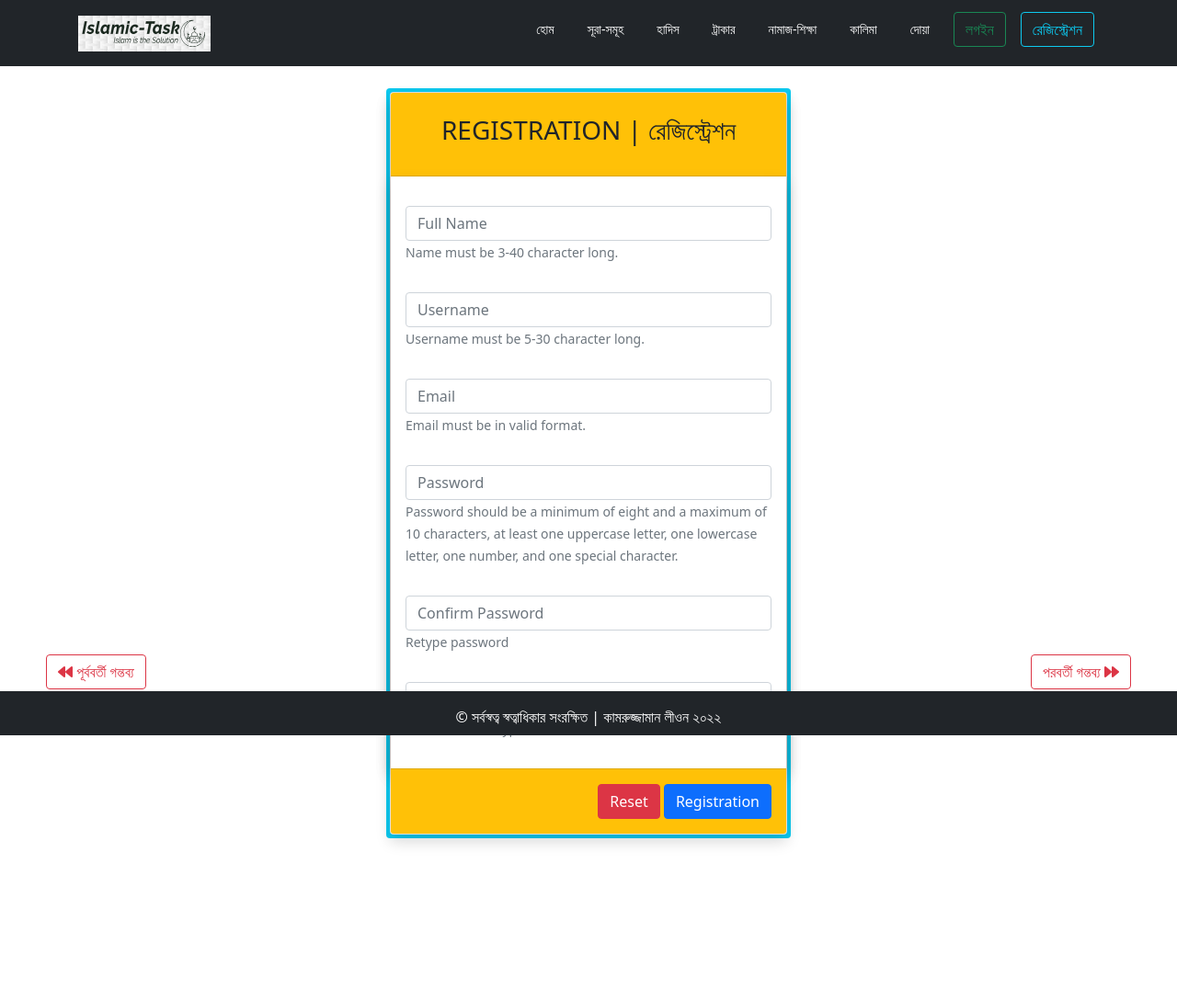
After one commit to kamruzzaman-leeon/Islamic-task, a PHP site: page /registration.php in a window 1280 px wide. The commit adds this page. Shown: the whole page at 92% size. Run offline with PHP 8.4, Linux system fonts and the light colour scheme.

Commit message:
login registration

```diff
--- a/Index.php
+++ b/Index.php
@@ -1,3 +1,4 @@
+<!--  -->
 <!DOCTYPE html>
 <html lang="en">
 
@@ -5,8 +6,10 @@
     <meta charset="UTF-8">
     <meta http-equiv="X-UA-Compatible" content="IE=edge">
     <meta name="viewport" content="width=device-width, initial-scale=1.0">
-    <?php include'header.php'?>
 
+    <!-- header part start-->
+    <?php include 'header.php';?>
+    <!-- header part end -->
     <title>islamic-task | Home</title>
 </head>
 
--- a/db.php
+++ b/db.php
@@ -9,5 +9,5 @@
 
 // }
 // else{
-//     echo "successfully database connected!<br>";
+//     echo "successfully database connected!";
 // }
--- a/footer.php
+++ b/footer.php
@@ -24,25 +24,8 @@
             </div>
         </footer>
     </section>
-    <script>
-			//Get the button
-			var mybutton = document.getElementById("myBtn");
-			// When the user scrolls down 20px from the top of the document, show the button
-			window.onscroll = function() {scrollFunction()};
-			function scrollFunction() {
-			if (document.body.scrollTop > 20 || document.documentElement.scrollTop > 20) {
-			mybutton.style.display = "block";
-			} else {
-			mybutton.style.display = "none";
-			}
-			}
-			// When the user clicks on the button, scroll to the top of the document
-			function topFunction() {
-			document.body.scrollTop = 0;
-			document.documentElement.scrollTop = 0;
-			}
-		</script>
-    <script src="bootstrap-5.1.3-dist/js/bootstrap.bundle.min.js"></script>
+    <?php include 'footfile.php'?>
+
 
 </body>
 
--- /dev/null
+++ b/footfile.php
@@ -0,0 +1,25 @@
+<script>
+//Get the button
+var mybutton = document.getElementById("myBtn");
+// When the user scrolls down 20px from the top of the document, show the button
+window.onscroll = function() {
+    scrollFunction()
+};
+
+function scrollFunction() {
+    if (document.body.scrollTop > 20 || document.documentElement.scrollTop > 20) {
+        mybutton.style.display = "block";
+    } else {
+        mybutton.style.display = "none";
+    }
+}
+// When the user clicks on the button, scroll to the top of the document
+function topFunction() {
+    document.body.scrollTop = 0;
+    document.documentElement.scrollTop = 0;
+}
+</script>
+<script src="bootstrap-5.1.3-dist/js/bootstrap.bundle.min.js"></script>
+<script src="https://ajax.googleapis.com/ajax/libs/jquery/3.4.1/jquery.min.js"></script>
+<!-- Popper JS -->
+<script src="https://cdnjs.cloudflare.com/ajax/libs/popper.js/1.16.0/umd/popper.min.js"></script>
--- a/hadith.php
+++ b/hadith.php
@@ -5,7 +5,10 @@
     <meta charset="UTF-8">
     <meta http-equiv="X-UA-Compatible" content="IE=edge">
     <meta name="viewport" content="width=device-width, initial-scale=1.0">
-    <?php include 'header.php' ?>
+
+    <!-- header part start-->
+    <?php include 'header.php';?>
+    <!-- header part end -->
     <button onclick="topFunction()" id="myBtn" title="Go to top"><span class="colorchange"><i class="fas fa-angle-double-up"></i></span></button>
     <title> হাদিস </title>
 </head>
--- a/hadithChapter.php
+++ b/hadithChapter.php
@@ -5,7 +5,10 @@
     <meta http-equiv="X-UA-Compatible" content="IE=edge">
     <meta name="viewport" content="width=device-width, initial-scale=1.0">
     <title><?php echo $_GET['hadithBookName']; ?> </title>
+
+    <!-- header part start-->
     <?php include 'header.php';?>
+    <!-- header part end -->
     <button onclick="topFunction()" id="myBtn" title="Go to top"><span class="colorchange"><i class="fas fa-angle-double-up"></i></span></button>
 </head>
 <body>
--- a/hadithPage.php
+++ b/hadithPage.php
@@ -1,3 +1,4 @@
+
 <!DOCTYPE html>
 <html lang="en">
 
@@ -6,7 +7,10 @@
     <meta http-equiv="X-UA-Compatible" content="IE=edge">
     <meta name="viewport" content="width=device-width, initial-scale=1.0">
     <title><?php echo $_GET['ChapterName']; ?></title>
-    <?php include 'header.php';?>
+
+    <!-- header part start-->
+    <?php include 'header.php'?>
+    <!-- header part end -->
     <button onclick="topFunction()" id="myBtn" title="Go to top"><span class="colorchange"><i
                 class="fas fa-angle-double-up"></i></span></button>
 </head>
--- a/header.php
+++ b/header.php
@@ -1,3 +1,4 @@
+<!--  -->
 <!DOCTYPE html>
 <html lang="en">
 
@@ -8,16 +9,16 @@
     <link rel="stylesheet" href="style.css">
     <link rel="shortcut icon" href="image\icon\favcon.ico" type="image/x-icon">
     <link rel="stylesheet" href="bootstrap-5.1.3-dist/css/bootstrap.min.css">
-
+     <!-- header part start-->
+     <?php include 'navbar.php'?>
+    <!-- header part end -->
     <!-- font -->
     <link rel="stylesheet" href="https://use.fontawesome.com/releases/v5.15.4/css/all.css"
           integrity="sha384-DyZ88mC6Up2uqS4h/KRgHuoeGwBcD4Ng9SiP4dIRy0EXTlnuz47vAwmeGwVChigm"
           crossorigin="anonymous">
 
 
-    <!-- header part start-->
-    <?php include'navbar.php'?>
-    <!-- header part end -->
+
     <button onclick="topFunction()" id="myBtn" title="Go to top"><span ><i class="fas fa-angle-double-up"></i></span></button>
 
 </body>
--- a/navbar.php
+++ b/navbar.php
@@ -1,3 +1,4 @@
+<?php include 'session.php';?>
 <html>
 <header>
     <nav class="navbar navbar-expand-lg bg-dark">
@@ -41,24 +42,12 @@
                     </li>
 
 
-                    <?php if(!isset($_SESSION)):?>
 
-                    <li class=" nav-item mx-2  mb-2" >
-                    <button type="button" class="btn btn-success" data-bs-toggle="modal" data-bs-target="#loginmodal">লগইন</button>
-                    <?php include 'loginmodel.php'?>
-                    </li>
-                    <li class=" nav-item mx-2  mb-2">
-                    <button type="button" class="btn btn-info" data-bs-toggle="modal" data-bs-target="#regmodal">রেজিস্ট্রেশন</button>
-                    <?php include 'regmodal.php' ?>
-                    </li>
-                    <?php endif?>
-
-                    </li>
-                    <?php if(isset($_SESSION)): ?>
+                    <?php if(isset($_SESSION['admin']) && $_SESSION['admin']==true): ?>
                     <li class="nav-item dropdown">
                         <a class="nav-link dropdown-toggle" href="#" id="navbarDropdown" role="button"
                             data-bs-toggle="dropdown" aria-expanded="false">
-                            User
+                            <?php if(isset($_SESSION['useradmin'])) echo $_SESSION['useradmin']; ?>
                         </a>
                         <ul class="dropdown-menu bg-dark" aria-labelledby="navbarDropdown">
                             <li><a class="dropdown-item" href="#">প্রোফাইল</a></li>
@@ -66,10 +55,41 @@
                             <li>
                                 <hr class="dropdown-divider">
                             </li>
-                            <li><a class="dropdown-item" href="#">লগ-আউট</a></li>
+                            <li><a class="dropdown-item" href="logout.php">লগ-আউট</a></li>
                         </ul>
                     </li>
-                    <?php endif?>
+                    <?php elseif(isset($_SESSION['client']) && $_SESSION['client']==true): ?>
+                    <li class="nav-item dropdown">
+                        <a class="nav-link dropdown-toggle" href="#" id="navbarDropdown" role="button"
+                            data-bs-toggle="dropdown" aria-expanded="false">
+                            <?php if(isset($_SESSION['userclient'])) echo $_SESSION['userclient']; ?>
+                        </a>
+                        <ul class="dropdown-menu bg-dark" aria-labelledby="navbarDropdown">
+                            <li><a class="dropdown-item" href="#">প্রোফাইল</a></li>
+                            <li><a class="dropdown-item" href="#">কার্যকলাপ</a></li>
+                            <li>
+                                <hr class="dropdown-divider">
+                            </li>
+                            <li><a class="dropdown-item" href="logout.php">লগ-আউট</a></li>
+                        </ul>
+                    </li>
+
+                        <?php else:?>
+                    <li class=" nav-item mx-2  mb-2" >
+                    <a href="login.php">
+                    <button type="button" class="btn btn-outline-success"> লগইন</button>
+                    </a>
+
+                    </li>
+                    <li class=" nav-item mx-2  mb-2">
+                    <a href="registration.php">
+                    <button type="button" class="btn btn-outline-info">রেজিস্ট্রেশন</button>
+                    </a>
+
+                    </li>
+                    <?php endif;?>
+
+
 
                 </ul>
             </div>
@@ -77,4 +97,7 @@
     </nav>
 </header>
 
+
+
+
 </html>
--- /dev/null
+++ b/registration.php
@@ -0,0 +1,252 @@
+<!DOCTYPE html>
+<html lang="en">
+
+<head>
+    <meta charset="UTF-8">
+    <meta http-equiv="X-UA-Compatible" content="IE=edge">
+    <meta name="viewport" content="width=device-width, initial-scale=1.0">
+    <title>Registration</title>
+    <?php include 'header.php'; ?>
+</head>
+
+<body>
+    <?php
+
+
+    $error = array();
+    $fnameErr = $usernameErr = $emailErr = $passwordErr = $confirmpasswordErr =$usertypeErr= "";
+    $fname = $username = $email = $password = $confirmpassword = $usertype = "";
+    if ($_SERVER["REQUEST_METHOD"] == "POST") {
+
+        // full name validation
+        if (empty($_POST['fname'])) {
+            $fnameErr = "<div class='text-danger'>Name is required!</div>";
+            $error[] = $fnameErr;
+        } else {
+            $fname = test_input($_POST['fname']);
+            if (!preg_match("/^[a-zA-Z ]{3,40}$/i", $fname)) {
+                $fnameErr = "<div class='text-danger'>Username must be 3-40 alphabetic character long</div>";
+                $error[] = $fnameErr;
+            }
+        }
+
+        // username validation
+        if (empty($_POST['username'])) {
+            $usernameErr = "<div class='text-danger'>Username is required!";
+            $error[] = $usernameErr;
+        } else {
+            $username = test_input($_POST['username']);
+            if (!preg_match("/^[a-zA-Z0-9 ]{5,40}$/i", $username)) {
+                $usernameErr = "<div class='text-danger'>Username must be 5-30 digit and alphabetic character long</div>";
+                $error[] = $usernameErr;
+            }
+        }
+
+        // email validation
+
+        if (empty($_POST["email"])) {
+            $emailErr = "<div class='text-danger'>Email is required</div>";
+            $error[] = $emailErr;
+        } else {
+            $email = test_input($_POST["email"]);
+
+            if (!preg_match("/^[_a-z0-9-]+(\.[_a-z0-9-]+)*@[a-z0-9-]+(\.[a-z0-9-]+)*(\.[a-z]{2,3})$/", $email)) {
+                $emailErr = "<div class='text-danger'>Invalid email.</div>";
+                $error[] = $emailErr;
+            }
+        }
+
+        //password validation with recheck
+        if (empty($_POST["password"])) {
+            $passwordErr = "<div class='text-danger'>Password is required</div>";
+            $error[] = $passwordErr;
+        } else {
+            $password = test_input($_POST["password"]);
+            if (!preg_match("/^(?=.*[a-z])(?=.*[A-Z])(?=.*\d)(?=.*[@$!%*?&])[A-Za-z\d@$!%*?&]{8,10}$/", $_POST["password"])) {
+                $passwordErr = "<div class='text-danger'> Minimum of eight and
+          a maximum of 10 characters, at least one uppercase letter, one lowercase letter, one
+          number, and one special character!</div>";
+                $error[] = $passwordErr;
+            }
+        }
+        if (empty($_POST["confirmpassword"])) {
+            $confirmpasswordErr = "<div class='text-danger'>Password is required</div>";
+            $error[] = $confirmpasswordErr;
+        } else {
+            $confirmpassword = test_input($_POST["confirmpassword"]);
+            if ($password != $confirmpassword) {
+                $passwordErr = $confirmpasswordErr = "<div class='text-danger'>Password not matched</div>";
+                $error[] = $confirmpasswordErr;
+            }
+        }
+
+
+
+        if (isset($_POST['usertype'])) {
+            $usertype = test_input($_POST['usertype']);
+        } else{
+            $usertypeErr="<div class='text-danger'>please select the correct user type</div>";
+        }
+
+
+        // database insert
+        if (count($error) === 0) {
+
+            require('db.php');
+
+            if (!$conn) {
+                die("ERROR: Could not connect. " . mysqli_connect_error());
+            }
+
+            $exist_user ="SELECT * FROM user where `username`= '$username' OR `email` = '$email'";
+            $exist = mysqli_query($conn,$exist_user);
+            if($exist)
+            {
+                if(mysqli_num_rows($exist)>0){
+                    $result_fetch=mysqli_fetch_assoc($exist);
+                    if($result_fetch['username']==$username){
+                        echo"
+                        <script>
+                        alert('$result_fetch[username] - Username already taken');
+                        window.location.href='registration.php';
+                        </script>";
+                    }
+                    else{
+                        echo"
+                        <script>
+                        alert('$result_fetch[email] - Email already taken');
+                        window.location.href='registration.php';
+                        </script>";
+                    }
+                }
+
+                else{
+                    $password=password_hash($password,PASSWORD_DEFAULT);
+
+                    $sql = "INSERT INTO `user` (`fname`, `username`, `email`,`password`, `usertype`) VALUES ('$fname','$username','$email','$password','$usertype')";
+
+                    if (mysqli_query($conn, $sql)) {
+
+                        echo
+                        "<script>
+                        alert('Registration Successfully Complete!');
+                        window.location.href='login.php';
+                        </script>";
+
+                    }
+                    else {
+                        echo "ERROR: Could not able to execute $sql. " . mysqli_error($conn);
+                    }
+                }
+                mysqli_close($conn);
+            }
+        }
+
+    }
+
+    function test_input($data)
+    {
+        $data = trim($data);
+        $data = stripslashes($data);
+        $data = htmlspecialchars($data);
+        return $data;
+    }
+    ?>
+    <div class=" p-4 ">
+        <center>
+            <div class=" Shadow-lg p-1  mb-2 bg-info rounded" style="width: 55vh">
+
+                <div class="card shadow">
+                    <div class="card-content shadow">
+                        <div class="card-header bg-warning text-center  p-4">
+                            <h3 class="card-title text-uppercase" id="regcardLabel ">Registration | রেজিস্ট্রেশন </h3>
+                        </div>
+                        <form action="<?php echo htmlspecialchars($_SERVER["PHP_SELF"]); ?>" method="post" name="reg_form">
+
+                            <div class="card-body shadow text-right text-start">
+                                <div class="form-group py-3 ">
+                                    <input type="text" name="fname" class="form-control" placeholder="Full Name"
+                                        aria-describedby="nameHelp" required>
+                                    <small id="nameHelp" class="form-text text-muted "> Name must be 3-40 character
+                                        long.</small>
+                                    <?php echo $fnameErr; ?>
+                                </div>
+
+                                <div class="form-group py-3">
+                                    <input type="text" name="username" class="form-control" placeholder="Username"
+                                        aria-describedby="usernameHelp" required>
+                                    <small id="usernameHelp" class="form-text text-muted"> Username must be 5-30
+                                        character long.
+                                    </small>
+
+                                    <?php echo $usernameErr; ?>
+
+                                </div>
+
+                                <div class="form-group py-3">
+                                    <input type="email" name="email" class="form-control" placeholder="Email"
+                                        aria-describedby="emailHelp" required>
+                                    <small id="emailHelp" class="form-text text-muted">Email must be in valid
+                                        format.</small>
+
+                                    <?php echo $emailErr; ?>
+
+                                </div>
+
+                                <div class="form-group py-3">
+                                    <input type="password" name="password" class="form-control" placeholder="Password"
+                                        aria-describedby="passHelp" required>
+                                    <small id="passHelp" class="form-text text-muted">Password should be a minimum of
+                                        eight and
+                                        a maximum of 10 characters, at least one uppercase letter, one lowercase letter,
+                                        one
+                                        number, and one special character.</small>
+
+                                    <?php echo $passwordErr; ?>
+
+                                </div>
+
+                                <div class="form-group py-3">
+                                    <input type="password" name="confirmpassword" class="form-control"
+                                        placeholder="Confirm Password" aria-describedby="CpassHelp" required>
+                                    <small id="CpassHelp" class="form-text text-muted"> Retype password</small>
+
+                                    <?php echo $confirmpasswordErr; ?>
+
+                                </div>
+
+                                <div class="form-group py-3">
+                                    <select class="form-select" name="usertype" aria-describedby="utHelp" required>
+                                        <option selected>User type</option>
+                                        <option value="admin">Admin</option>
+                                        <option value="client">Client</option>
+                                    </select>
+                                    <small id="utHelp" class="form-text text-muted"> Select the user type
+                                        Admin/Client</small>
+                                </div>
+                            </div>
+                    </div>
+                    <div class="card-footer bg-warning text-end p-3">
+                        <button type="reset" class="btn btn-danger">Reset</button>
+                        <button type="submit" class="btn btn-primary"  onclick="submitForm()">Registration</button>
+                    </div>
+                </div>
+                </form>
+            </div>
+    </div>
+    </div>
+
+
+    </div>
+    </center>
+</body>
+
+<?php include 'footer.php'; ?>
+
+</html>
+<script>
+    function submitForm(){
+        document.reg_form.submit();
+        document.reg_form.reset();
+    }
+</script>
--- a/session.php
+++ b/session.php
@@ -0,0 +1,5 @@
+<?php
+ include("db.php");
+
+session_start();
+?>
--- a/surah.php
+++ b/surah.php
@@ -5,7 +5,8 @@
     <meta charset="UTF-8">
     <meta http-equiv="X-UA-Compatible" content="IE=edge">
     <meta name="viewport" content="width=device-width, initial-scale=1.0">
-    <?php include 'header.php' ?>
+    <?php include 'header.php' ;?>
+
     <button onclick="topFunction()" id="myBtn" title="Go to top" class=" btn btn-outline-danger"><span class="colorchange"><i class="fas fa-angle-double-up"></i></span></button>
     <title>islamic-task | Al-Quran</title>
 </head>
```
Also changed, not shown: login.php (added, +109 -0 lines), loginmodel.php (deleted, +0 -41 lines), logout.php (added, +12 -0 lines), regmodal.php (deleted, +0 -185 lines).
